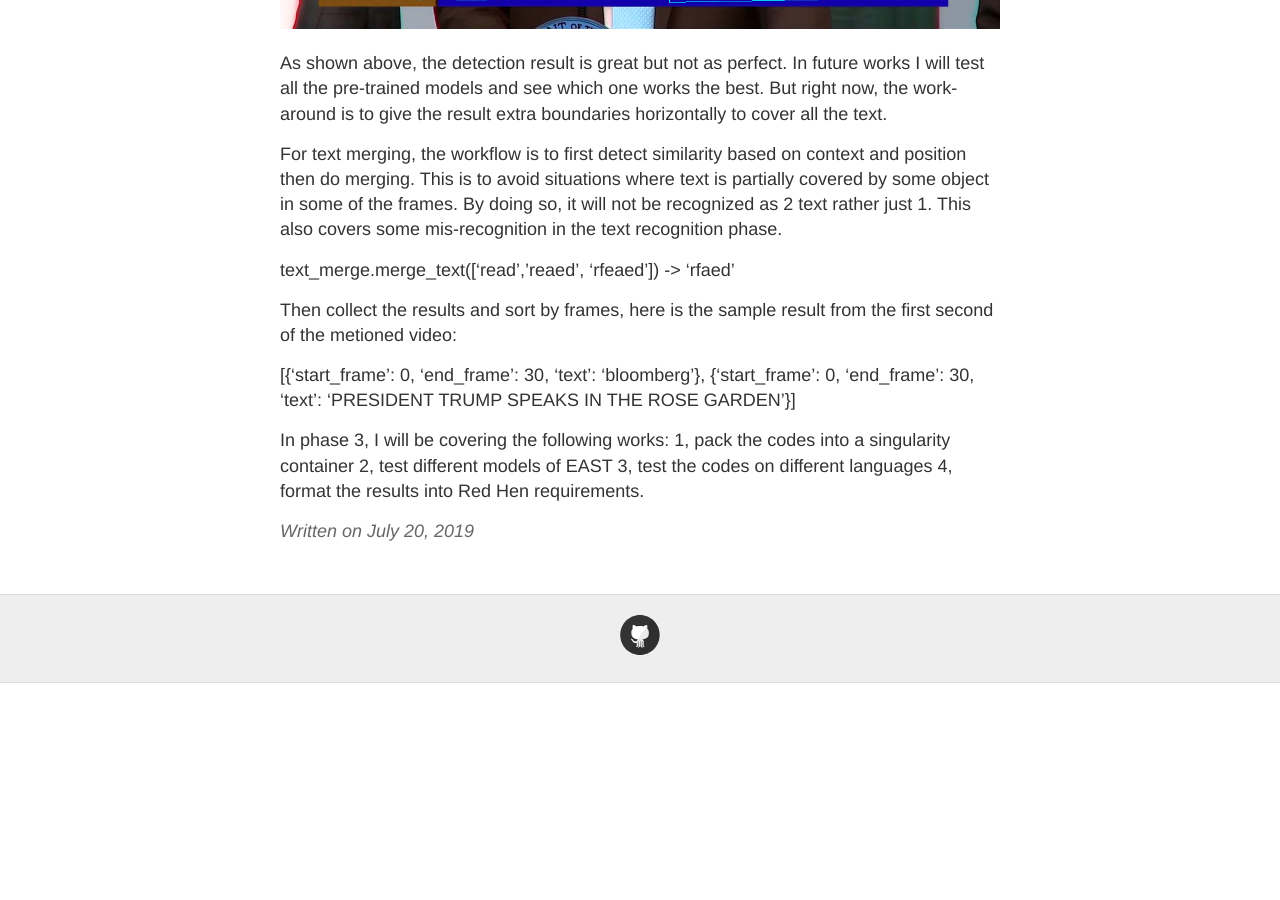
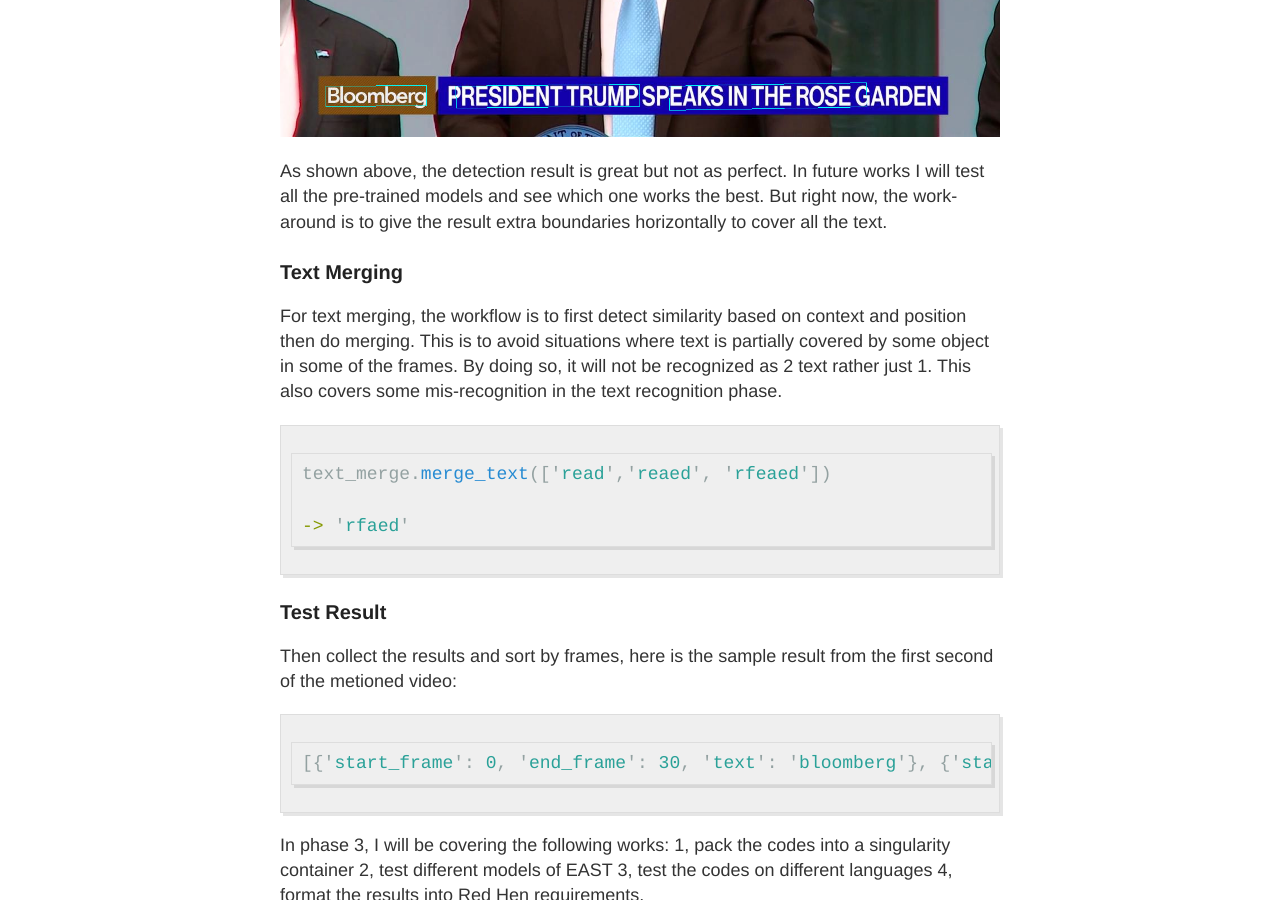
Before and after one commit to YifanYangEbidanko/evanyangab.github.io, a Jekyll site: the page built from _posts/2019-07-20-repo.md, in a window 1280 px wide and 900 px high, scrolled down 1930 px. Built offline with Jekyll 4.4.1, drawn with Linux system fonts in a browser that asks for light colours; before the commit the page ends 2613 px from its top, so only the background shows below that.

Commit message:
format update

````diff
--- a/_posts/2019-07-20-repo.md
+++ b/_posts/2019-07-20-repo.md
@@ -19,14 +21,22 @@ The second model is the EAST text detection, with computation power limitations,
 
 As shown above, the detection result is great but not as perfect. In future works I will test all the pre-trained models and see which one works the best. But right now, the work-around is to give the result extra boundaries horizontally to cover all the text.
 
+### Text Merging
+
 For text merging, the workflow is to first detect similarity based on context and position then do merging. This is to avoid situations where text is partially covered by some object in some of the frames. By doing so, it will not be recognized as 2 text rather just 1. This also covers some mis-recognition in the text recognition phase.
 
+```python
 text_merge.merge_text(['read','reaed', 'rfeaed'])
+
 -> 'rfaed'
+```
+### Test Result
 
 Then collect the results and sort by frames, here is the sample result from the first second of the metioned video:
 
+```python
 [{'start_frame': 0, 'end_frame': 30, 'text': 'bloomberg'}, {'start_frame': 0, 'end_frame': 30, 'text': 'PRESIDENT TRUMP SPEAKS IN THE ROSE GARDEN'}]
+```
 
 In phase 3, I will be covering the following works:
 1, pack the codes into a singularity container
````
Also changed, not shown: other parts of _posts/2019-07-20-repo.md (+3 -1 lines).
